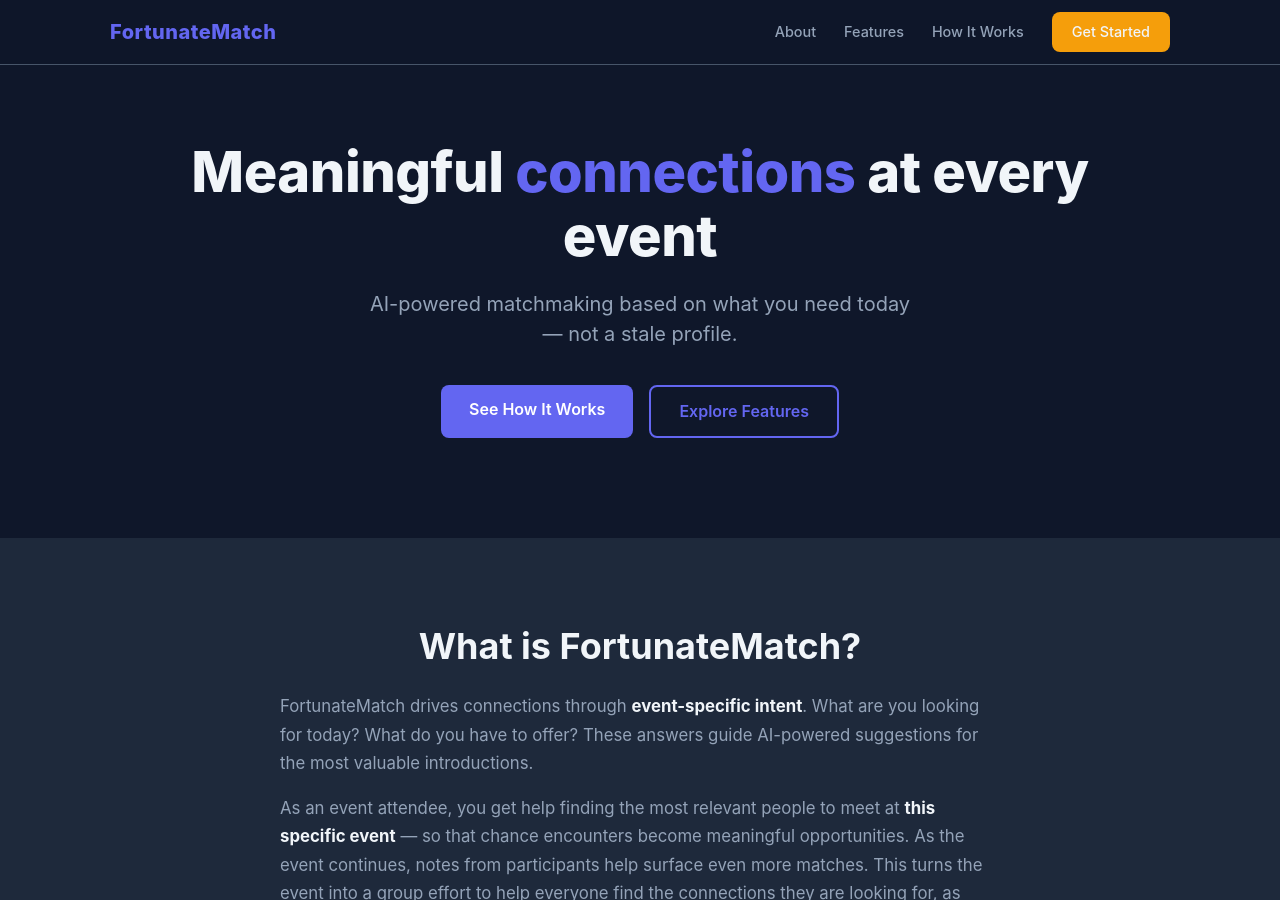
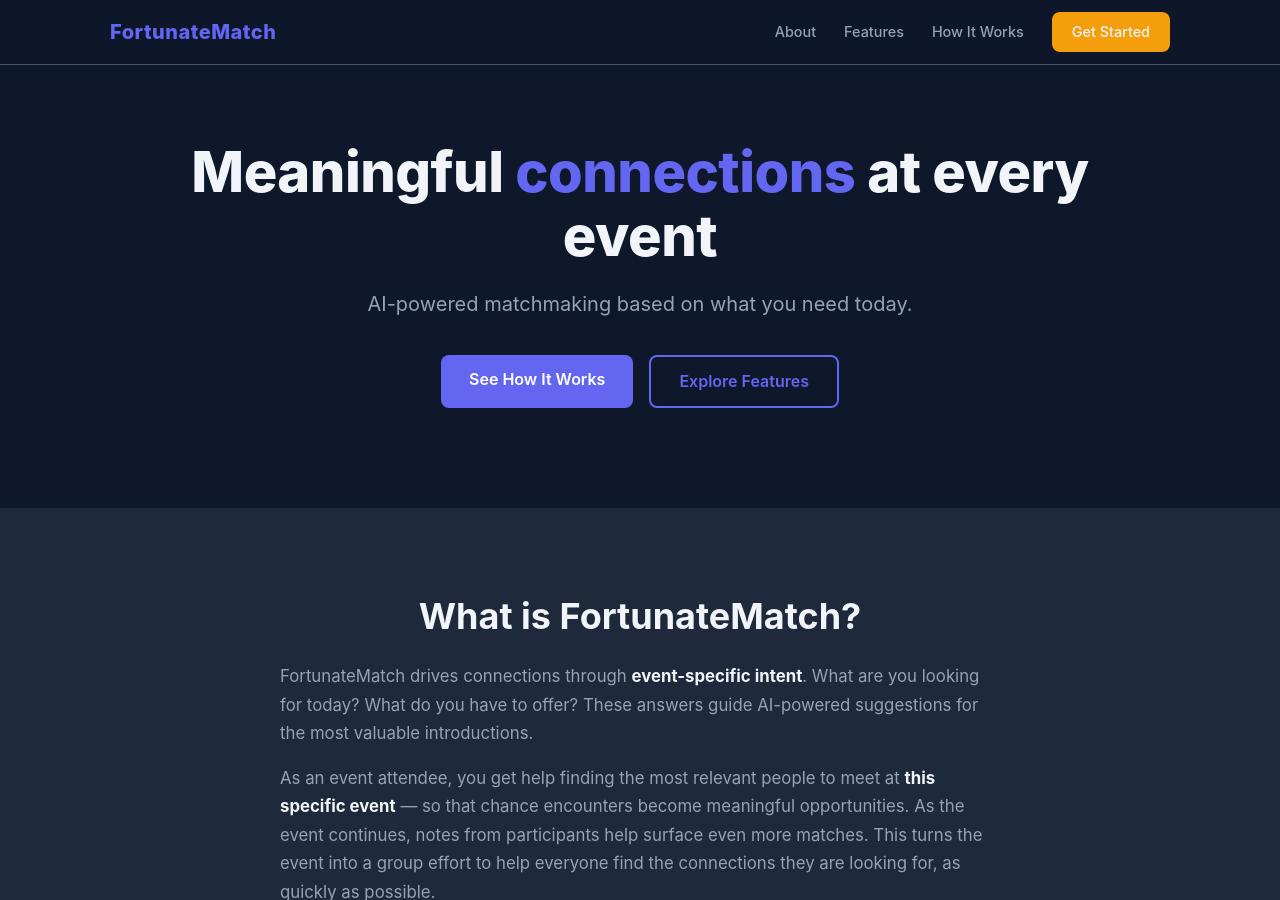
Before and after one commit to Ministry-of-Product/FortunateMatchWebsite, a Jekyll site: the page built from index.html, in a window 1280 px wide and 900 px high. Built offline with Jekyll 4.4.1, drawn with Linux system fonts in a browser that asks for light colours.

Commit message:
Removed more AI speak

```diff
--- a/_includes/hero.html
+++ b/_includes/hero.html
@@ -1,7 +1,7 @@
 <section class="hero">
   <div class="container">
     <h1 class="hero-title">Meaningful <span class="highlight">connections</span> at every event</h1>
-    <p class="hero-tagline">AI-powered matchmaking based on what you need today — not a stale profile.</p>
+    <p class="hero-tagline">AI-powered matchmaking based on what you need today.</p>
     <div class="hero-actions">
       <a href="#how-it-works" class="btn btn-primary">See How It Works</a>
       <a href="#features" class="btn btn-outline">Explore Features</a>
```
